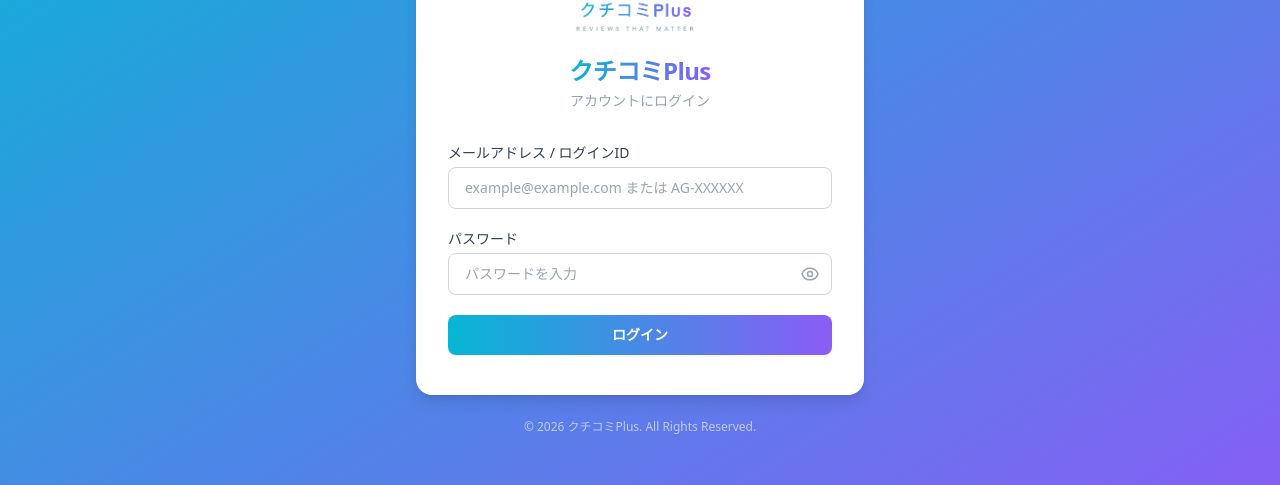
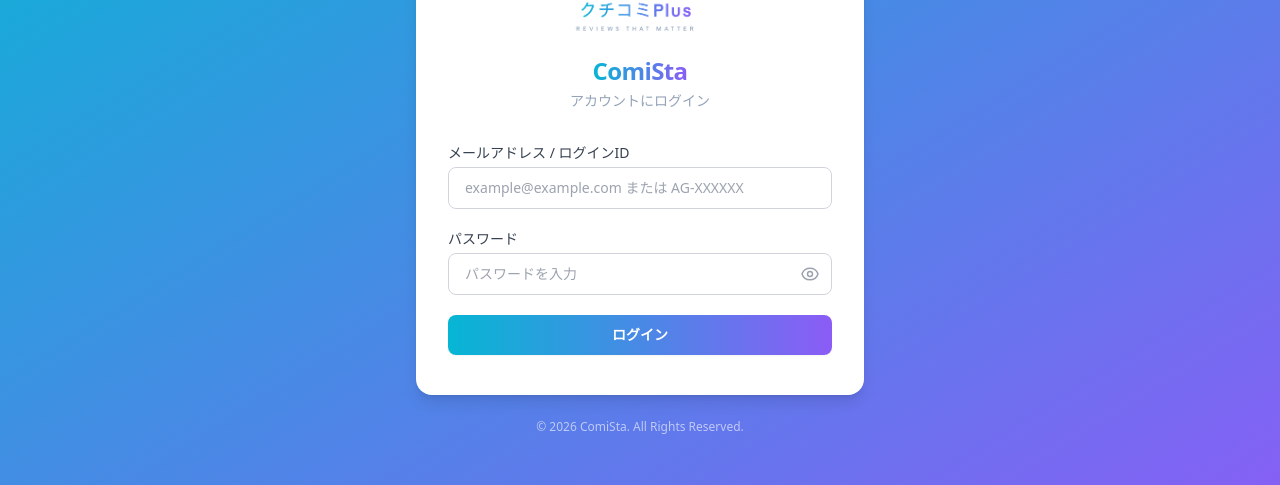
Before and after one commit to reo1947513/kuchikomi, a Next.js app: page /login in a window 1280 px wide. Shown: the part 237-722 px from the top of the page. Built offline with nearby package versions, Linux system fonts and the light colour scheme.

Commit message:
rebrand: rename クチコミPlus to ComiSta（コミスタ）
https://claude.ai/code/session_01QBuLYDooHaamBmhyV9nsh2

```diff
--- a/app/admin/faqs/page.tsx
+++ b/app/admin/faqs/page.tsx
@@ -85,7 +85,7 @@ export default function FaqsPage() {
               type="text"
               value={question}
               onChange={(e) => setQuestion(e.target.value)}
-              placeholder="例：クチコミPlusとは何ですか？"
+              placeholder="例：ComiStaとは何ですか？"
               className={inputCls}
             />
           </div>
--- a/app/admin/layout.tsx
+++ b/app/admin/layout.tsx
@@ -11,7 +11,7 @@ export default function AdminLayout({ children }: { children: React.ReactNode })
     <div className="min-h-screen bg-slate-50">
       <header className="bg-gradient-to-r from-cyan-500 to-violet-500 shadow-sm sticky top-0 z-20">
         <div className="max-w-7xl mx-auto px-6 h-14 flex items-center justify-between">
-          <span className="text-lg font-black text-white tracking-tight">クチコミPlus</span>
+          <span className="text-lg font-black text-white tracking-tight">ComiSta</span>
           <div className="flex items-center gap-3">
             <span className="inline-flex items-center px-3 py-1 rounded-full bg-gray-900 text-white text-xs font-semibold">
               開発者
@@ -25,7 +25,7 @@ export default function AdminLayout({ children }: { children: React.ReactNode })
       <AdminNav />
       <main className="max-w-7xl mx-auto px-6 py-8">{children}</main>
       <footer className="text-center text-xs text-gray-400 py-6">
-        © 2026 クチコミPlus. All Rights Reserved.
+        © 2026 ComiSta. All Rights Reserved.
       </footer>
     </div>
   );
--- a/app/dashboard/contact/page.tsx
+++ b/app/dashboard/contact/page.tsx
@@ -111,7 +111,7 @@ export default function ContactPage() {
     return (
       <div className="max-w-2xl mx-auto py-10 px-4">
         <div className="bg-white rounded-2xl shadow-sm p-8">
-          <h1 className="text-2xl font-bold text-gray-900 text-center mb-4">クチコミPlus お問い合わせ</h1>
+          <h1 className="text-2xl font-bold text-gray-900 text-center mb-4">ComiSta お問い合わせ</h1>
           <p className="text-sm text-gray-600 mb-8 whitespace-pre-line">送信前に入力内容をご確認ください。\nボタンをクリックすると、入力内容が送信されます。</p>
           <div className="divide-y divide-gray-200">
             {rows.map(([label, value]) => (
@@ -137,7 +137,7 @@ export default function ContactPage() {
   return (
     <div className="max-w-2xl mx-auto py-10 px-4">
       <div className="bg-white rounded-2xl shadow-sm p-8">
-        <h1 className="text-2xl font-bold text-gray-900 text-center mb-2">クチコミPlus お問い合わせ</h1>
+        <h1 className="text-2xl font-bold text-gray-900 text-center mb-2">ComiSta お問い合わせ</h1>
         <p className="text-sm text-gray-500 text-center mb-6">サービスに関するお問い合わせ・解約申請につきましては、下記のフォームよりご連絡ください。</p>
         <hr className="mb-6" />
         <div className="space-y-6">
--- a/app/dashboard/faq/page.tsx
+++ b/app/dashboard/faq/page.tsx
@@ -5,7 +5,7 @@ import { useState, useEffect } from "react";
 type Faq = { id: string; question: string; answer: string };
 
 const defaultFaqs: Faq[] = [
-  { id: "1", question: "クチコミPlusとは何ですか？", answer: "クチコミPlusは、お客様のアンケート回答をもとにAIが口コミ文章を自動生成するサービスです。生成された文章をGoogleマップなどに投稿することで、店舗の評価向上に貢献します。" },
+  { id: "1", question: "ComiStaとは何ですか？", answer: "ComiStaは、お客様のアンケート回答をもとにAIが口コミ文章を自動生成するサービスです。生成された文章をGoogleマップなどに投稿することで、店舗の評価向上に貢献します。" },
   { id: "2", question: "アンケートの質問内容は変更できますか？", answer: "はい、アンケート設定画面から質問の追加・編集・削除・並べ替えが自由に行えます。選択式とテキスト入力式の両方に対応しています。" },
   { id: "3", question: "生成された口コミ文章は編集できますか？", answer: "はい、AIが生成した文章はアンケート結果ページで自由に編集できます。内容を確認・修正してからGoogleマップに投稿してください。" },
   { id: "4", question: "QRコードはどのように使いますか？", answer: "アンケート設定画面でQRコードを作成・ダウンロードできます。印刷して店頭に設置することで、お客様がスマートフォンから簡単にアンケートに回答できるようになります。" },
@@ -40,7 +40,7 @@ export default function FAQPage() {
 
       <div>
         <h1 className="text-2xl font-bold text-gray-900">よくある質問</h1>
-        <p className="text-sm text-gray-500 mt-1">クチコミPlusに関するよくある質問をまとめました</p>
+        <p className="text-sm text-gray-500 mt-1">ComiStaに関するよくある質問をまとめました</p>
       </div>
 
       <div className="bg-white rounded-xl shadow-sm divide-y divide-gray-100">
--- a/app/dashboard/layout.tsx
+++ b/app/dashboard/layout.tsx
@@ -28,7 +28,7 @@ export default async function DashboardLayout({ children }: { children: React.Re
     <div className="min-h-screen bg-gray-50">
       <header className="bg-gradient-to-r from-cyan-500 to-violet-500 shadow-sm sticky top-0 z-20">
         <div className="max-w-4xl mx-auto px-6 h-14 flex items-center justify-between">
-          <span className="text-lg font-black text-white tracking-tight">クチコミPlus</span>
+          <span className="text-lg font-black text-white tracking-tight">ComiSta</span>
           {isSuper ? (
             <a href="/admin/shops" className="text-sm text-white/80 hover:text-white underline">
               ← ショップ管理に戻る
@@ -43,7 +43,7 @@ export default async function DashboardLayout({ children }: { children: React.Re
       {!isSuper && (isExpired ? <ExpiredNav /> : <DashboardNav />)}
       <main className="max-w-4xl mx-auto px-6 py-8">{children}</main>
       <footer className="text-center text-xs text-gray-400 py-6">
-        © 2026 クチコミPlus. All Rights Reserved.
+        © 2026 ComiSta. All Rights Reserved.
       </footer>
     </div>
   );
--- a/app/layout.tsx
+++ b/app/layout.tsx
@@ -2,7 +2,7 @@ import type { Metadata } from "next";
 import "./globals.css";
 
 export const metadata: Metadata = {
-  title: "クチコミPlus",
+  title: "ComiSta",
   description: "口コミ作成支援サービス",
 };
 
--- a/app/login/page.tsx
+++ b/app/login/page.tsx
@@ -51,9 +51,9 @@ export default function LoginPage() {
       <div className="bg-white rounded-2xl shadow-lg w-full max-w-md px-8 py-10">
         {/* Logo & App Name */}
         <div className="flex flex-col items-center mb-8">
-          <img src="/logo.png" alt="クチコミPlus" className="h-28 w-auto mb-3" />
+          <img src="/logo.png" alt="ComiSta" className="h-28 w-auto mb-3" />
           <h1 className="text-2xl font-bold bg-gradient-to-r from-cyan-500 to-violet-500 bg-clip-text text-transparent tracking-tight">
-            クチコミPlus
+            ComiSta
           </h1>
           <p className="text-sm text-slate-400 mt-1">アカウントにログイン</p>
         </div>
@@ -175,7 +175,7 @@ export default function LoginPage() {
         </form>
       </div>
       <footer className="text-center text-xs text-white/60 mt-6">
-        © 2026 クチコミPlus. All Rights Reserved.
+        © 2026 ComiSta. All Rights Reserved.
       </footer>
     </main>
   );
--- a/app/survey/[id]/share/page.tsx
+++ b/app/survey/[id]/share/page.tsx
@@ -241,7 +241,7 @@ export default function SharePage({ params }: { params: { id: string } }) {
         </div>
       )}
       <footer className="text-center text-xs text-gray-400 py-6">
-        © 2026 クチコミPlus. All Rights Reserved.
+        © 2026 ComiSta. All Rights Reserved.
       </footer>
     </div>
   );
--- a/docker-compose.dev.yml
+++ b/docker-compose.dev.yml
@@ -12,7 +12,7 @@ services:
       - DATABASE_URL=file:/app/prisma/dev.db
       - JWT_SECRET=dev-secret-key
       - ANTHROPIC_API_KEY=${ANTHROPIC_API_KEY}
-      - NEXT_PUBLIC_APP_NAME=クチコミPlus
+      - NEXT_PUBLIC_APP_NAME=ComiSta
     volumes:
       - .:/app
       - /app/node_modules
--- a/docker-compose.yml
+++ b/docker-compose.yml
@@ -12,7 +12,7 @@ services:
       - DATABASE_URL=file:/app/data/prod.db
       - JWT_SECRET=${JWT_SECRET:-please-change-this-secret}
       - ANTHROPIC_API_KEY=${ANTHROPIC_API_KEY}
-      - NEXT_PUBLIC_APP_NAME=クチコミPlus
+      - NEXT_PUBLIC_APP_NAME=ComiSta
     volumes:
       - db_data:/app/data
     restart: unless-stopped
```
Also changed, not shown: 1 other file (tests, documents, lock files or other folders).
